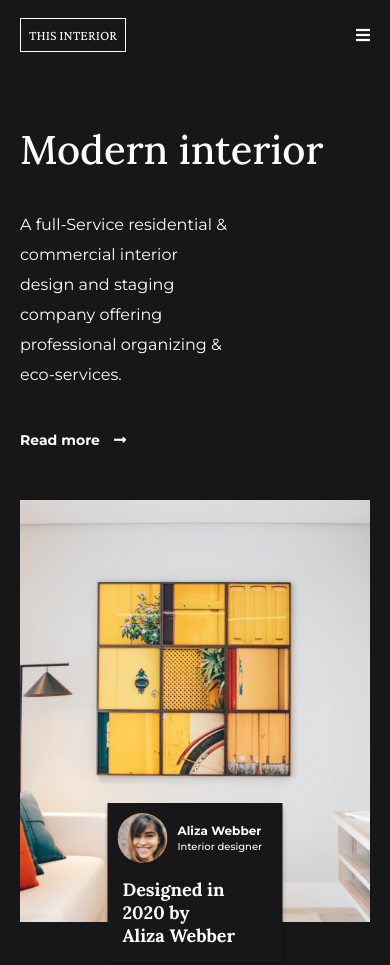
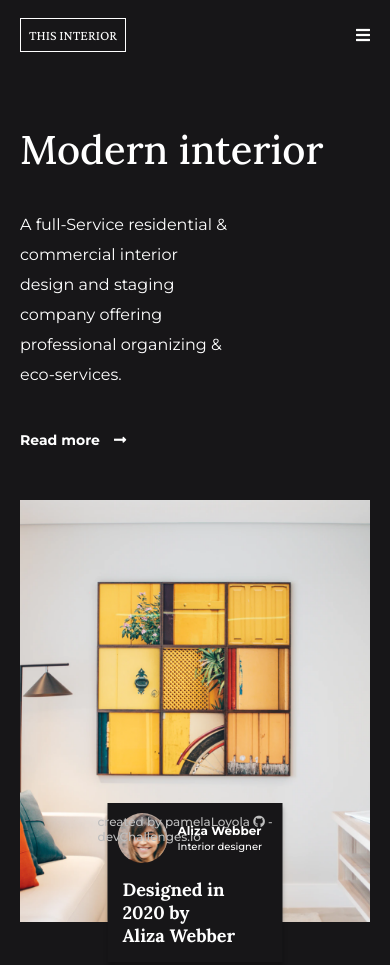
Before and after one commit to pamelaLoyola/interior-consultant-page, a plain HTML site: page index.html in a window 390 px wide. Shown: the top 965 px of the page. Drawn offline with nearby package versions, Linux system fonts and the light colour scheme.

Commit message:
footer section &  main responsive

```diff
--- a/index.html
+++ b/index.html
@@ -32,6 +32,7 @@
       <div class="menu-toggle" onclick="showMenuBar();"><i id="menu-icon" class="fas fa-bars"></i></div>
     </header>
 
+    <!-- main section -->
     <main>
       <div class="container">
         <div class="description-box">
@@ -51,8 +52,15 @@
             </div>
           </div>
         </div>
+
       </div>
+
     </main>
+
+    <!-- footer -->
+    <footer>
+      <p>created by <a href="https://github.com/pamelaLoyola">pamelaLoyola <i class="fab fa-github"></i></a> - devChallenges.io</p>
+    </footer>
 
     <script>
       const menuToggle = document.getElementsByClassName('menu-toggle');
--- a/style/style.css
+++ b/style/style.css
@@ -1,6 +1,7 @@
 :root{
     --primary-color: hsla(270, 4%, 9%, 1);
     --text-color: hsla(0, 0%, 100%, 1);
+    --gray-primary: #bdbdbd;
 }
 
 *{
@@ -17,6 +18,7 @@ html{
 body{
     width: 100%;
     height: 100%;
+    background-color: var(--primary-color);
 }
 
 header{
@@ -72,11 +74,11 @@ header nav ul li a:hover, a.active{
 
 .container{
     display: flex;
-    /* justify-content: space-between; */
+    width: 100%;
+    /* height: calc(100vh - 70px); */
+    height: auto;
+    padding: 50px 80px;
     align-items: center;
-    width: 100%;
-    height: calc(100vh - 70px);
-    padding: 50px 80px;
     background-color: var(--primary-color);
 }
 
@@ -127,10 +129,6 @@ header nav ul li a:hover, a.active{
     background-repeat: no-repeat;
 }
 
-/*
-.photo-box img{
-    width: 70%;
-} */
 
 .info-box{
     position: absolute;
@@ -178,6 +176,24 @@ header nav ul li a:hover, a.active{
     font-family: 'Lora', sans-serif;
 }
 
+/* footer */
+
+footer{
+    position: absolute;
+    bottom: 10px;
+    left: 50%;
+    font-size: 1.2rem;
+    font-weight: 500;
+    font-family: 'Montserrat', sans-serif;
+    color: var(--gray-primary);
+    transform: translateX(-50%);
+}
+
+footer a{
+    color: var(--gray-primary);
+    text-decoration: none;
+}
+
 
 @media (max-width: 990px) {
 
@@ -223,6 +239,7 @@ header nav ul li a:hover, a.active{
     .container{
         height: auto;
         padding: 50px 20px;
+        margin-bottom: 50px;
         flex-wrap: wrap;
     }
 
@@ -242,4 +259,8 @@ header nav ul li a:hover, a.active{
         transform: translateX(-50%);
     }
 
+    footer{
+        bottom: 0;
+    }
+
 }
```
